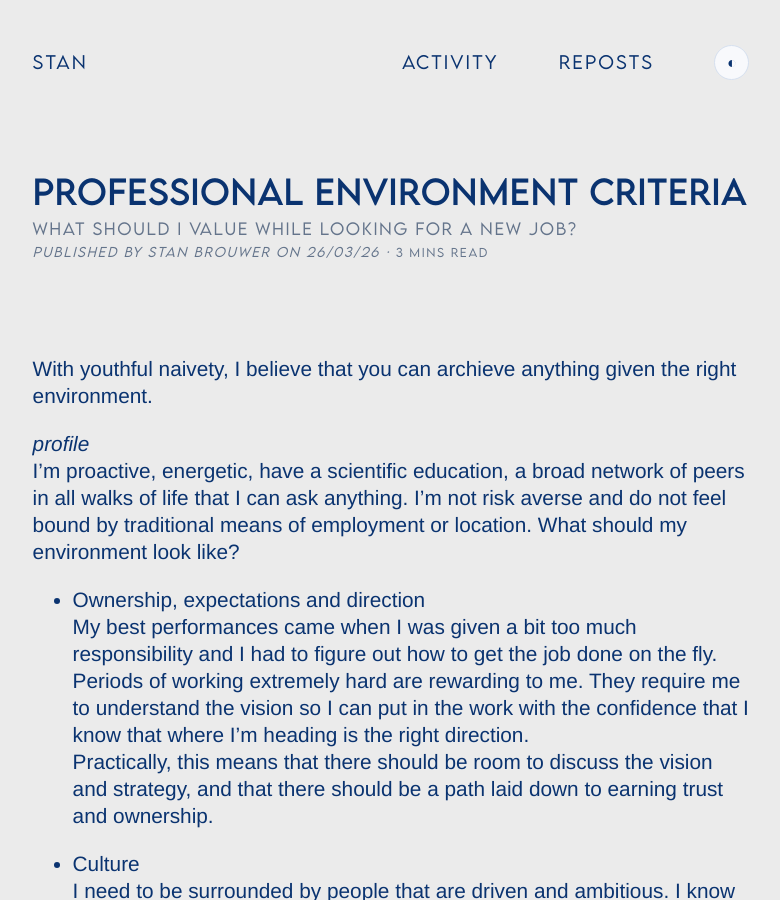
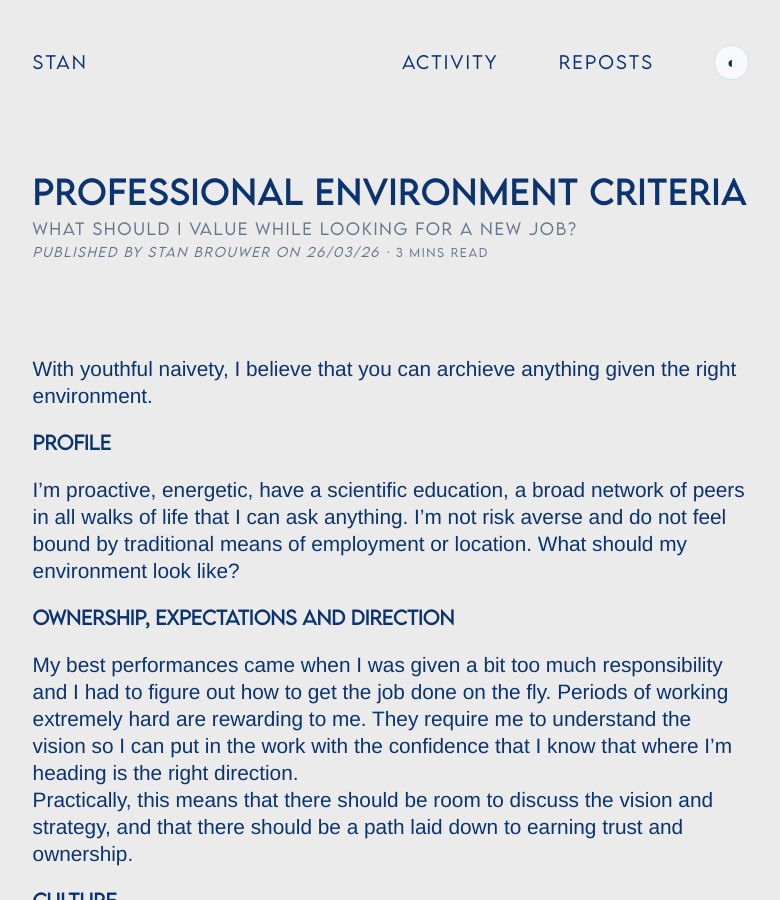
Before and after one commit to SJbrou/stanbrouwer, a Jekyll site: the page built from _posts/2026-03-26-job-criteria.md, in a window 1280 px wide and 900 px high. Shown: the whole window, without its empty margins (249-1029 px from the left). Built offline with Jekyll 4.4.1, drawn with Linux system fonts in a browser that asks for light colours; some web fonts are replaced; some of the changed text lies outside the part shown.

```diff
--- a/_posts/2026-03-26-job-criteria.md
+++ b/_posts/2026-03-26-job-criteria.md
@@ -8,30 +8,30 @@
 
 With youthful naivety, I believe that you can archieve anything given the right environment.<br>
 
-*profile*<br>
+### Profile
 I'm proactive, energetic, have a scientific education, a broad network of peers in all walks of life that I can ask anything. I'm not risk averse and do not feel bound by traditional means of employment or location. What should my environment look like?
 
-- Ownership, expectations and direction <br>
+### Ownership, expectations and direction
 My best performances came when I was given a bit too much responsibility and I had to figure out how to get the job done on the fly. Periods of working extremely hard are rewarding to me. They require me to understand the vision so I can put in the work with the confidence that I know that where I'm heading is the right direction.<br>
 Practically, this means that there should be room to discuss the vision and strategy, and that there should be a path laid down to earning trust and ownership. <br>
 
-- Culture <br>
+### Culture
 I need to be surrounded by people that are driven and ambitious. I know that I can learn any technical skill myself, and prefer to be surrounded by people from whom I can learn other things, such as: how to think, how to lead, or just how to be a better person.
 
-**Nice to haves**<br>
+### Nice to haves
 Long deliberation and decision making drains my energy. If I think something is worth doing, I want to do it. I want to be somewhere that rewards trying, iterating and learning from the occasional mistake. (Action & Speed)
 
 
-- Feedback, being frank and friendly <br>
+**### **Feedback, being frank and friendly**
 To improve quickly, I need direct and honest feedback. Not performative politeness, but a culture where ideas are challenged and people are comfortable disagreeing openly. The goal should be getting to the best answer, not protecting egos.
-This also means I need to be held accountable by people who are sharper or more experienced than me in certain domains.
+This also means I need to be held accountable by people who are sharper or more experienced than me in certain domains.<br>
 
 
 I want to be surrounded by people that think of ways to optimize everything they do. If something could be done better, communicate it (direct feedback!). Being able to give unsollicited feedback is a must for me (Learning, Feedback & Standards(?))
 
 
 Why work 40 hours if it can be done in 20? I want to be somewhere that judges output over process and trusts people to organize their work. At the end of the day I want to be proud of the work that I deliver and want to get there as efficient as possible. If there is more room, lets search for the next challenge!
-<br>
 
-**Next steps**<br>
+
+**Next steps**<br><br>
 Startups sound like a good place for me. I'm compiling a list of all startups in Amsterdam and will start reaching out to the ones that seem intresting. If you have any suggestions, please reach out! I'm open to all kinds of opportunities and would love to chat about it.
```
Also changed, not shown: valuies.md (renamed from looking-for.md, +1 -1 lines).
